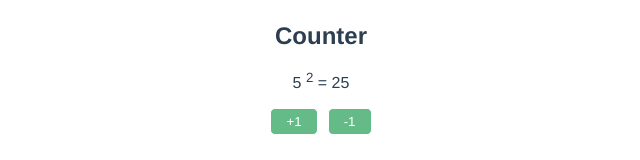
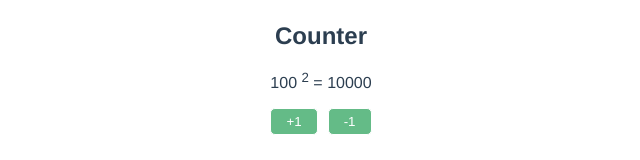
Before and after one commit to fran1014/vueapp, a Vue app: page / in a window 1280 px wide. Shown: the part 262-422 px from the top of the page, without its empty margins (319-959 px from the left). Built offline with nearby package versions, Linux system fonts and the light colour scheme.

Commit message:
set counter functionality

```diff
--- a/src/App.vue
+++ b/src/App.vue
@@ -2,7 +2,7 @@
   <div>
     <img alt="Vue logo" src="./assets/logo.png" />
 
-    <Counter />
+    <Counter :start="100" />
   </div>
 </template>
 
--- a/src/components/Counter.vue
+++ b/src/components/Counter.vue
@@ -1,18 +1,28 @@
 <template>
   <div>
-    <h2>Counter</h2>
+    <h2>{{ customTitle }}</h2>
 
     <p>{{ counter }} <sup>2</sup> = {{ squareCounter }}</p>
-    <button v-on:click="increase">+1</button>
-    <button v-on:click="derease">-1</button>
+    <button @click="increase">+1</button>
+    <button @click="derease">-1</button>
   </div>
 </template>
 
 <script>
 export default {
+  props: {
+    title: String,
+    start: {
+      type: Number,
+      default: 100,
+      validator(value) {
+        return value > 100;
+      },
+    },
+  },
   data() {
     return {
-      counter: 5,
+      counter: this.start,
     };
   },
   methods: {
@@ -29,6 +39,9 @@ export default {
   computed: {
     squareCounter() {
       return this.counter * this.counter;
+    },
+    customTitle() {
+      return this.title || 'Counter';
     },
   },
 };
```
